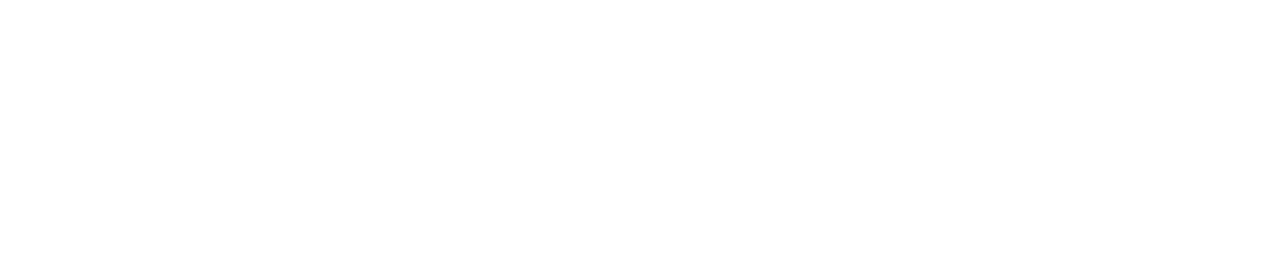
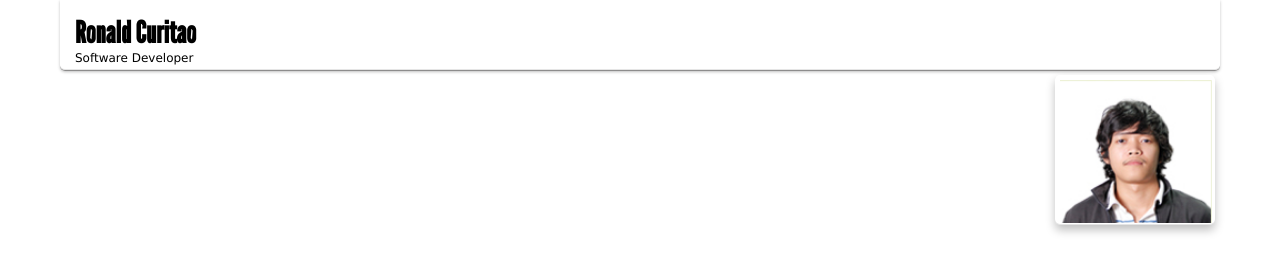
Before and after one commit to ron123ald/MyWebSite, a plain HTML site: page ronaldcuritao/index.html in a window 1280 px wide. Drawn offline with Linux system fonts and the light colour scheme.

Commit message:
Image added

```diff
--- a/ronaldcuritao/Content/main.css
+++ b/ronaldcuritao/Content/main.css
@@ -2,9 +2,20 @@
 body{
 	margin: 0px;
 	padding: 0px 60px 0px 60px;
+	font-family:Lucida Sans Unicode, Trebuchet MS, Verdana, Arial, Helvetica, sans-serif;
+	font-size:12px;
+}
+
+@font-face{
+	font-family: LeagueGothicRegular;
+	src: url('League_Gothic-webfont.ttf');
 }
 
 div.header {
+	padding: 5px;
+	border-bottom: 1px solid #8D8C8C;
+	box-shadow: 0 1px 3px rgba(0, 0, 0, 0.25),inset 0 -1px 0 rgba(0, 0, 0, 0.1);
+	border-radius: 0px 0px 5px 5px;
 }
 
 div.content{
@@ -12,3 +23,23 @@ div.content{
 
 div.foot{
 }
+
+div.banner{
+}
+
+p.banner{
+	padding-top: 10px;
+	padding-left: 10px;
+	font: bold 30px LeagueGothicRegular;
+	margin: 0px;
+}
+
+div.image{
+	position: relative;
+	height: 150px;
+	width: 160px;
+	margin-top: 10px;
+	float: right;
+	box-shadow: 0 5px 10px rgba(0, 0, 0, 0.25),inset 0 -1px 0 rgba(0, 0, 0, 0.1);
+	border-radius: 5px 5px 5px 5px;
+}
--- a/ronaldcuritao/Scripts/main.js
+++ b/ronaldcuritao/Scripts/main.js
@@ -1,5 +1,5 @@
 
 
 $(document).ready(function(){
-	alert('welcome');
+	//alert('welcome');
 });
--- a/ronaldcuritao/index.html
+++ b/ronaldcuritao/index.html
@@ -8,8 +8,16 @@
 	</head>
 	<body>
 		<div class="header">
-			<div class="">
-
+			<div class="banner">
+				<p class="banner">
+					<span>Ronald Curitao</span>
+				</p>
+				<p style="margin:0px; padding-left: 10px;">
+					<span>Software Developer</span>
+				</p>
+			</div>
+			<div class="image">
+				<img src="./Content/Images/ronald.jpg" style="height:95%; width:95%; padding:5px;" >
 			</div>
 		</div>
 		<div class="content">
```
Also changed, not shown: ronaldcuritao/Content/Images/ronald.jpg (added), ronaldcuritao/Content/League_Gothic-webfont.ttf (added).
